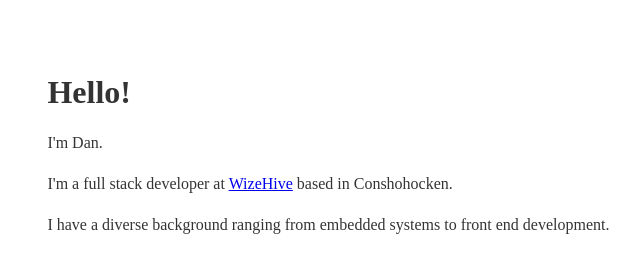
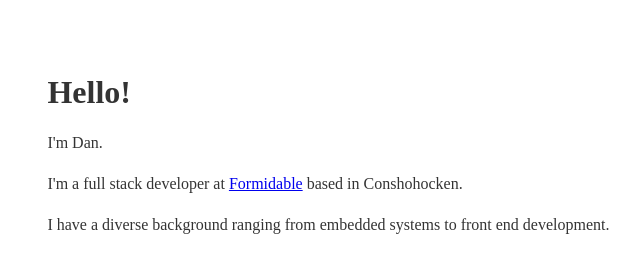
Before and after one commit to djm158/danielmcgrath.xyz, a Gatsby site: page / in a window 1280 px wide. Shown: the top 254 px of the page, 328-968 px from the left. Built offline with nearby package versions, Linux system fonts and the light colour scheme; Gatsby itself is replaced by a stand-in of ours; some packages are replaced by stand-ins of ours; what typography-theme-lincoln would draw is missing.

Commit message:
chore: update employment

```diff
--- a/src/pages/index.js
+++ b/src/pages/index.js
@@ -13,7 +13,7 @@ const IndexPage = () => {
         <p>I'm Dan.</p>
         <p>
           I'm a full stack developer at{" "}
-          <a href="https://www.wizehive.com/">WizeHive</a> based in
+          <a href="https://formidable.com/">Formidable</a> based in
           Conshohocken.
         </p>
         <p>
```
